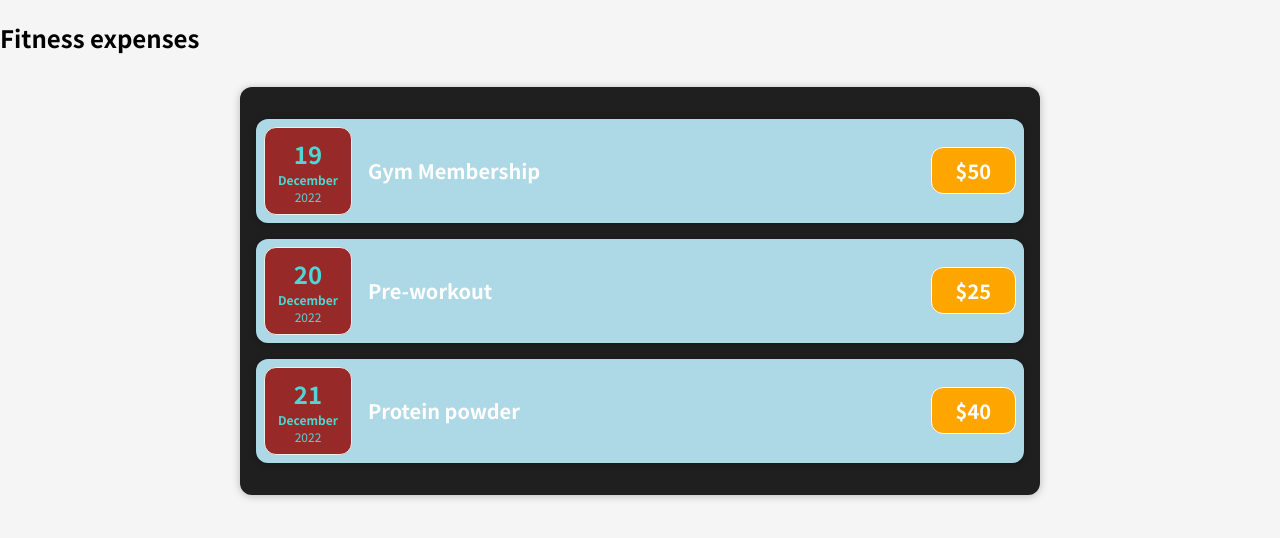
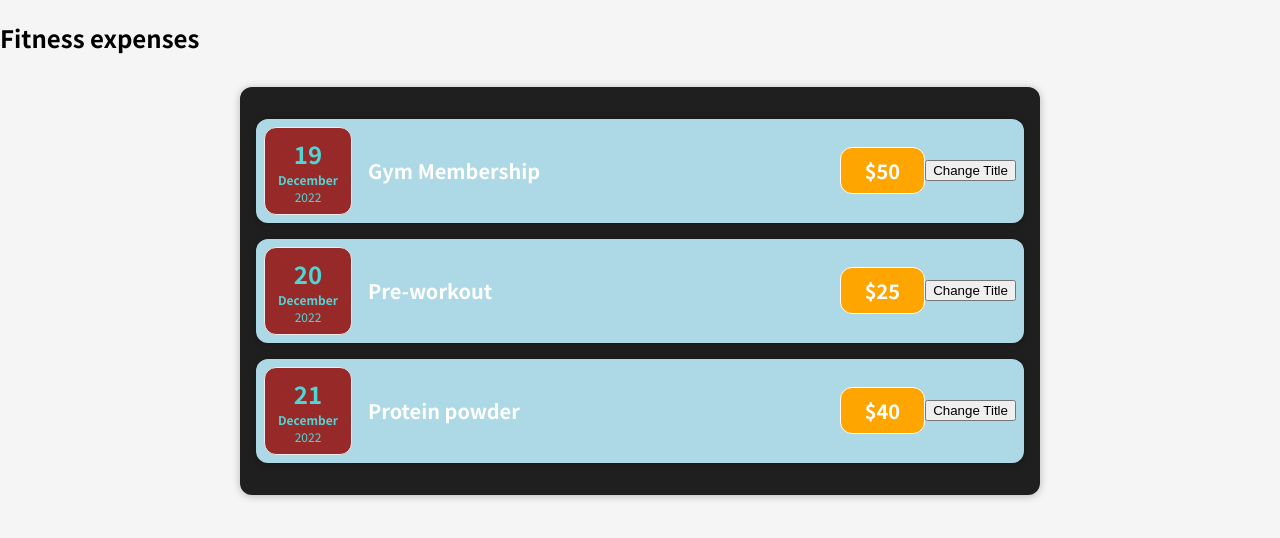
Before and after one commit to NikolaSirakov2/REACT-PROJECT, a React (Create React App) app in the folder 01-starting-setup/: page / in a window 1280 px wide. Shown: the top 538 px of the page. Built offline with nearby package versions, Linux system fonts and the light colour scheme.

Commit message:
useState add

```diff
--- a/01-starting-setup/src/components/Expenses/ExpenseItem.js
+++ b/01-starting-setup/src/components/Expenses/ExpenseItem.js
@@ -1,15 +1,24 @@
+import React, { useState } from "react";
+
 import ExpenseDate from "./ExpenseDate";
 import Card from "../UI/Card";
 import "./ExpenseItem.css";
 
 function ExpenseItem(props) {
+  const [title, setTitle] = useState(props.title);
+
+  function clickHandler() {
+    setTitle("Updated!");
+  }
+
   return (
     <Card className="expense-item">
       <ExpenseDate date={props.date} />
       <div className="expense-item__description">
-        <h2>{props.title}</h2>
+        <h2>{title}</h2>
         <div className="expense-item__price">${props.amount}</div>
       </div>
+      <button onClick={clickHandler}>Change Title</button>
     </Card>
   );
 }
```
